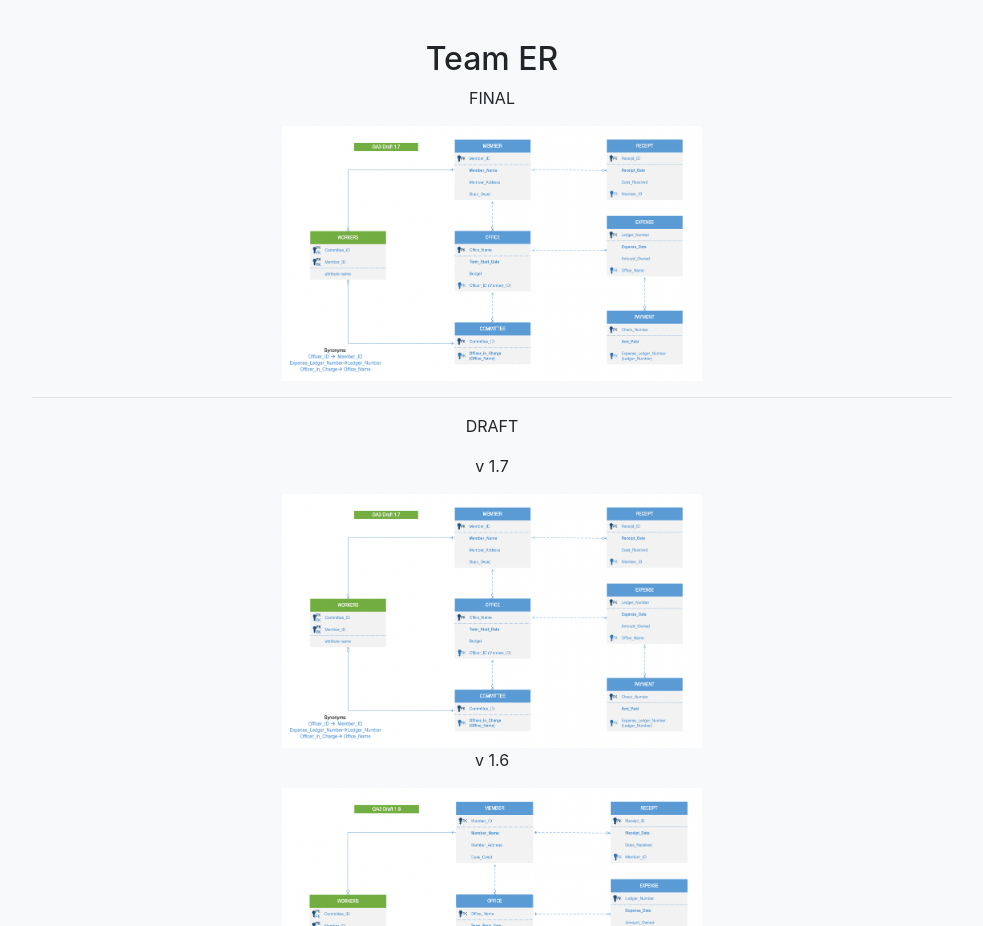
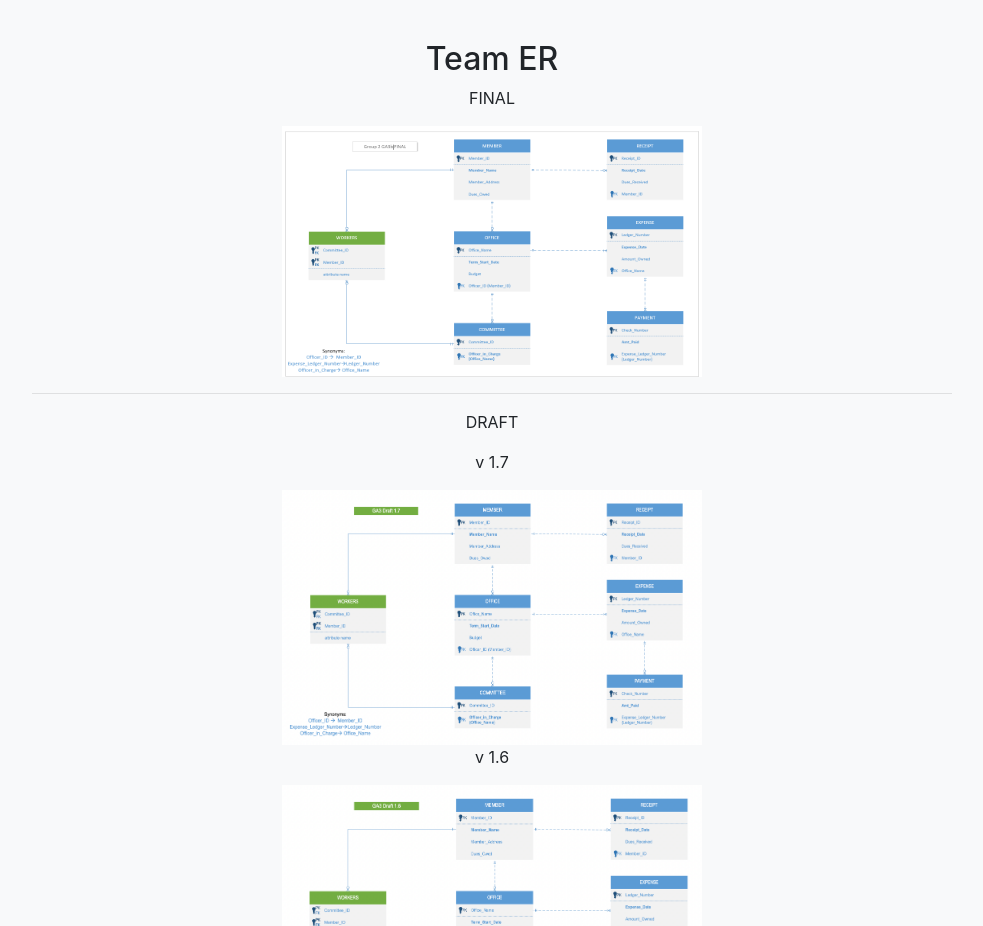
Before and after one commit to UHDrob/uhdproject, a website with bundled scripts: page ga3.html in a window 1280 px wide. Shown: the part 880-1806 px from the top of the page, without its empty margins (148-1131 px from the left). Built offline with nearby package versions, Linux system fonts and the light colour scheme.

Commit message:
ga3 final

```diff
--- a/ga3.html
+++ b/ga3.html
@@ -82,7 +82,7 @@
       <div class="col-lg-10 mx-auto">
         <h2>Team ER</h2>
         <p>FINAL </p>
-        <img src="img/ga3-team-v-1-7.png" width="420px" >
+        <img src="img/ga3-team-final.PNG" width="420px" >
         <hr>
         <p>DRAFT </p>
         <p>v 1.7</p>
```
Also changed, not shown: img/ga3-team-final.PNG (added).
